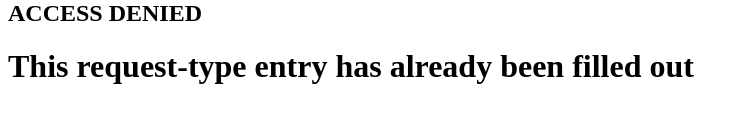
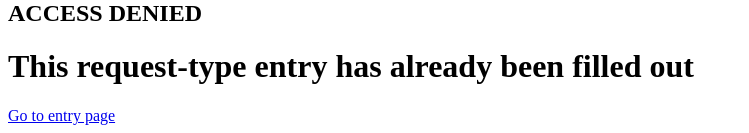
Before and after one commit to eddievasy/reff, a Django app: template REFF_Code/entries/templates/entries/entry_fill.html in a window 1280 px wide. Shown: the part 2618-2751 px from the top of the page, without its empty margins (0-749 px from the left). Before the commit the page ends 2702 px from the top, so only its background shows below. Run offline with Django 3.2, Linux system fonts and the light colour scheme; the template is opened without the code that fills it, so the values that code supplies are empty; some libraries are stand-ins or nearby versions.

Commit message:
for the 'This request-type entry has already been filled out' message, there is now a 'Go to entry page' hyperlink;

```diff
--- a/REFF_Code/entries/templates/entries/entry_fill.html
+++ b/REFF_Code/entries/templates/entries/entry_fill.html
@@ -65,6 +65,10 @@
     <h1 class="md:text-3xl text-2xl font-medium title-font text-gray-900">This request-type entry has already been
         filled out
     </h1>
+
+    <div class='mt-5 mb-10 border-t border-gray-500 pt-2'><a class="hover:text-blue-500 mt-3 text-xl"
+        href="{% url 'entry-detail-short-url' short_url=entry.short_url %}">Go to entry page</a></div>
+
 </div>
 {% endif %}
 
```
